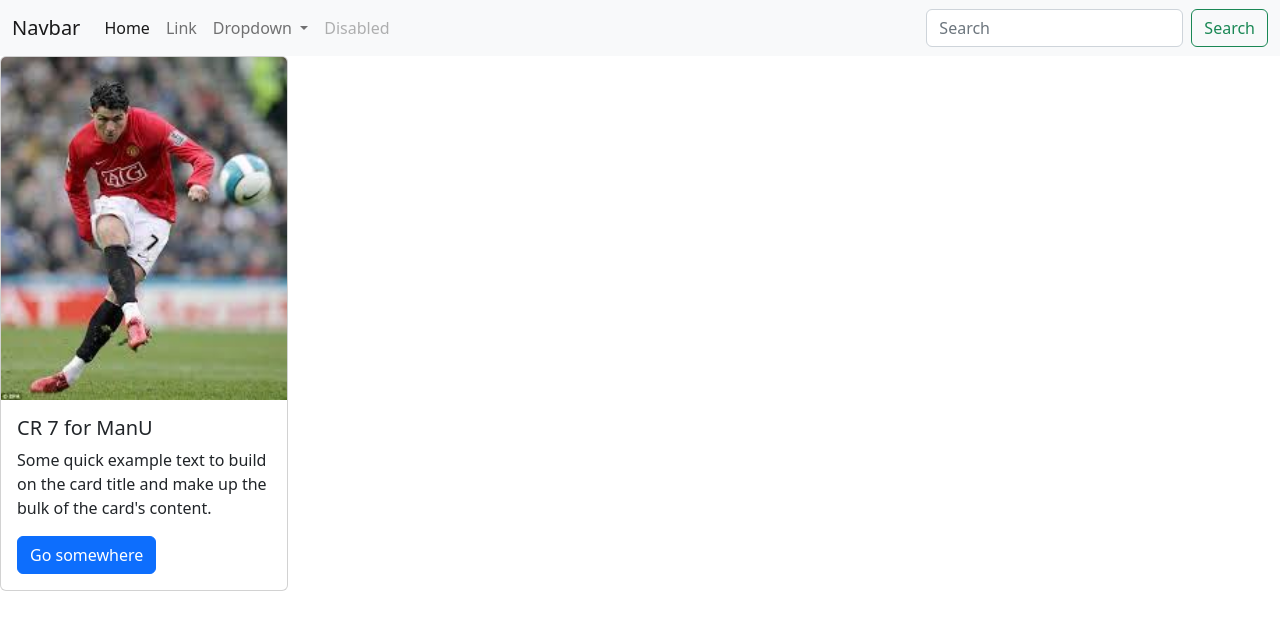
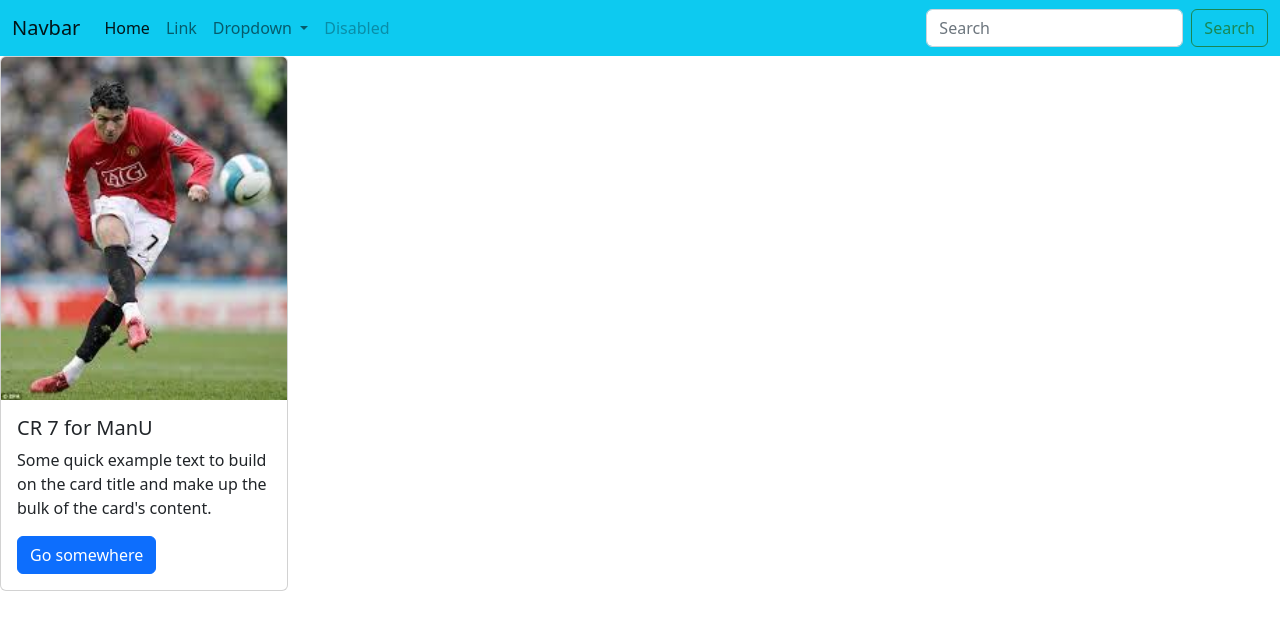
Before and after one commit to ahkamulbd/ProHeroModule11, a plain HTML site: page card.html in a window 1280 px wide. Drawn offline with nearby package versions, Linux system fonts and the light colour scheme.

Commit message:
bg info added as background color of navbar

```diff
--- a/card.html
+++ b/card.html
@@ -11,7 +11,7 @@
 
 <body>
     <!-- Navbar Section  -->
-    <nav class="navbar navbar-expand-lg bg-light">
+    <nav class="navbar navbar-expand-lg bg-info">
         <div class="container-fluid">
             <a class="navbar-brand" href="#">Navbar</a>
             <button class="navbar-toggler" type="button" data-bs-toggle="collapse"
```
